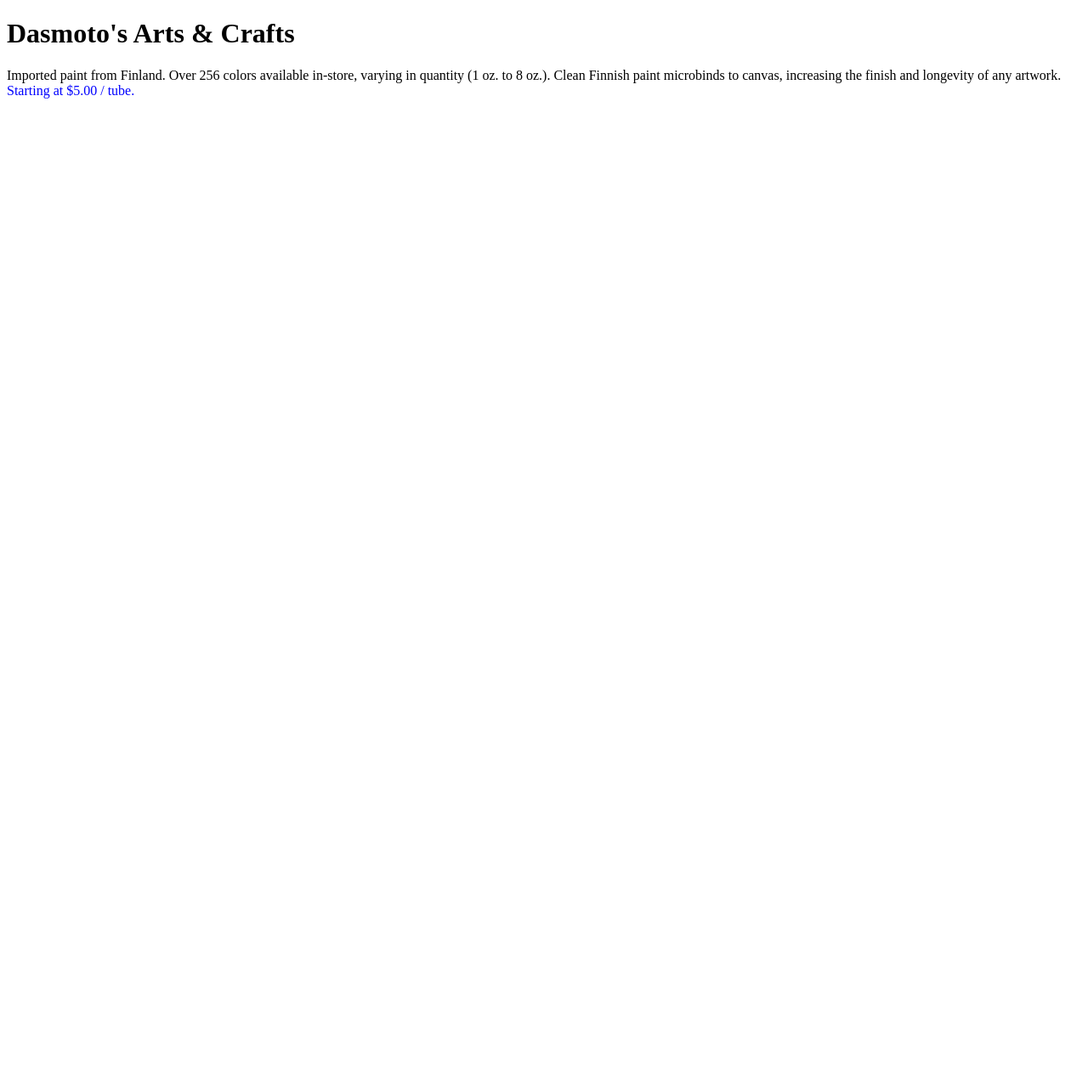
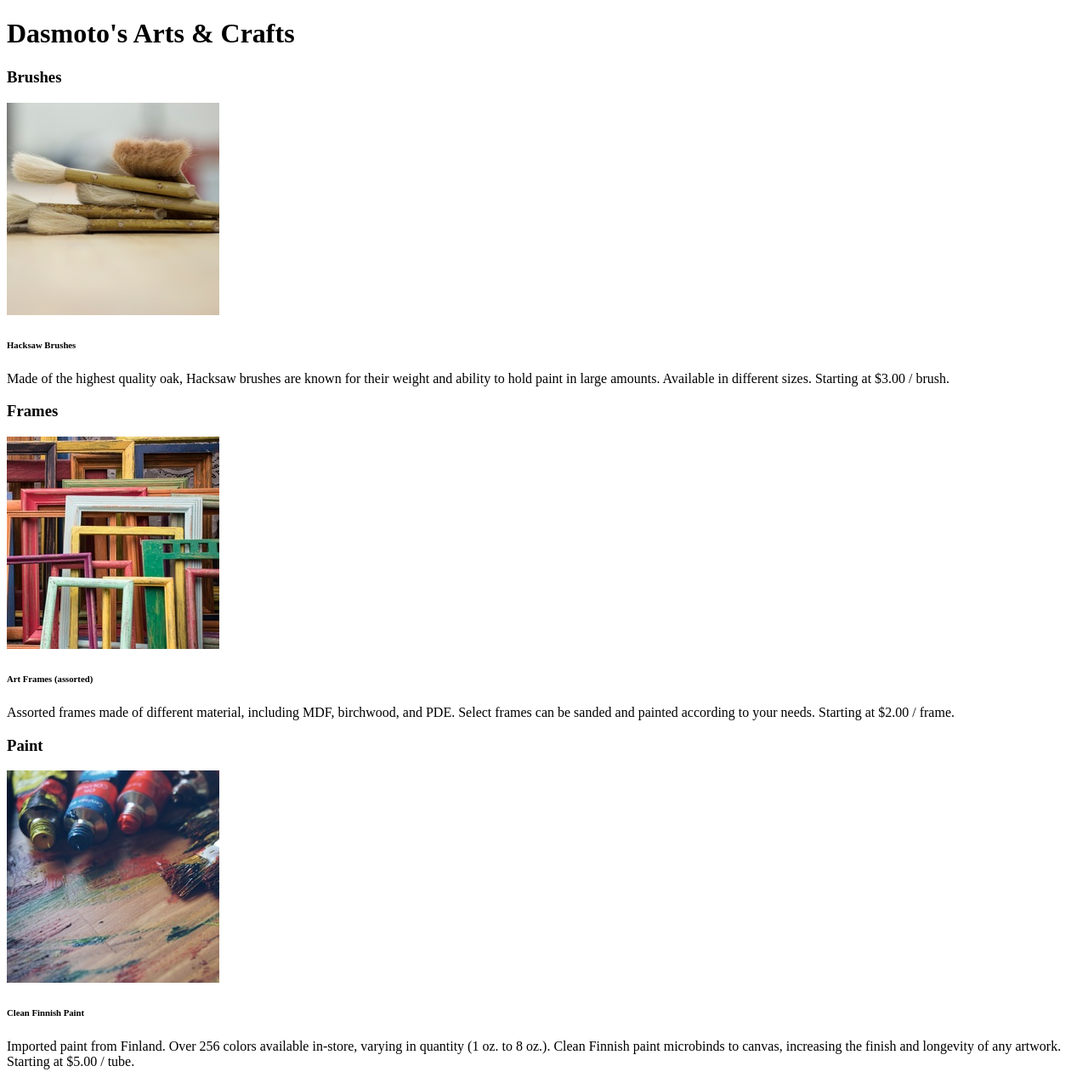
Before and after one commit to fancydevpro/arts-crafts-html-css, a plain HTML site: page index.html in a window 1280 px wide. Shown: the whole page at 85% size. Before the commit the page ends 800 px from the top, so only its background shows below. Drawn offline with Linux system fonts and the light colour scheme.

Commit message:
complete frame

```diff
--- a/index.html
+++ b/index.html
@@ -9,13 +9,43 @@
     <header>
       <h1>Dasmoto's Arts & Crafts</h1>
     </header>
-    <div class="content">
-      <div class="Brushes"></div>
-      <div class="Frames"></div>
-      <div class="Paint"></div>
+    <div class="main-content">
+      <div class="Brushes">
+        <div class="header">
+          <h3>Brushes</h3>
+        </div>
+        <div class="content">
+          <img src="images/hacksaw.jpeg">
+          <h6>Hacksaw Brushes</h6>
+          <div class="description">
+            <p>Made of the highest quality oak, Hacksaw brushes are known for their weight and ability to hold paint in large amounts. Available in different sizes. <span>Starting at $3.00 / brush.</span></p>
+          </div>
+        </div>
+      </div>
+      <div class="Frames">
+        <div class="header">
+          <h3>Frames</h3>
+        </div>
+        <div class="content">
+          <img src="images/frames.jpeg">
+          <h6>Art Frames (assorted)</h6>
+          <div class="description">
+            <p>Assorted frames made of different material, including MDF, birchwood, and PDE. Select frames can be sanded and painted according to your needs. <span>Starting at $2.00 / frame.</span></p>
+          </div>
+        </div>
+      </div>
+      <div class="Paint">
+        <div class="header">
+          <h3>Paint</h3>
+        </div>
+        <div class="content">
+          <img src="images/finnish.jpeg">
+          <h6>Clean Finnish Paint</h6>
+          <div class="description">
+            <p>Imported paint from Finland. Over 256 colors available in-store, varying in quantity (1 oz. to 8 oz.). Clean Finnish paint microbinds to canvas, increasing the finish and longevity of any artwork. <span>Starting at $5.00 / tube.</span></p>
+          </div>
+        </div>
+      </div>
     </div>
-    <footer>
-      <p>Imported paint from Finland. Over 256 colors available in-store, varying in quantity (1 oz. to 8 oz.). Clean Finnish paint microbinds to canvas, increasing the finish and longevity of any artwork. <span style="color: blue;">Starting at $5.00 / tube.</span></p>
-    </footer>
   </body>
 </html>
```
